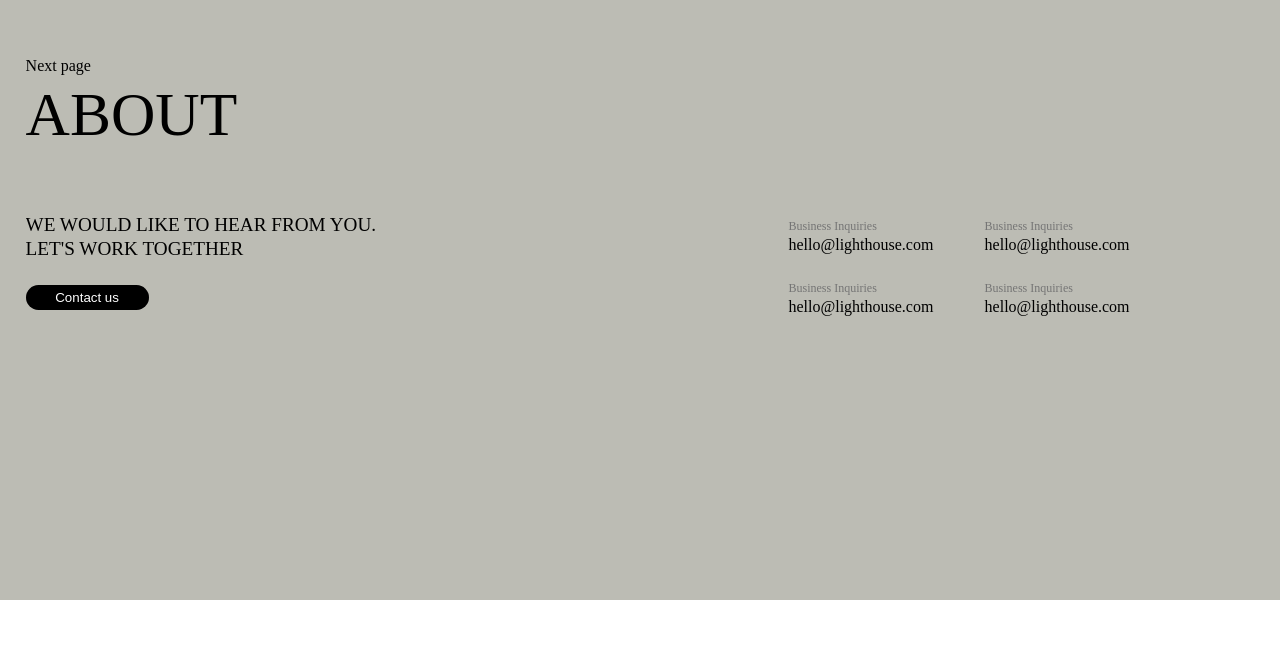
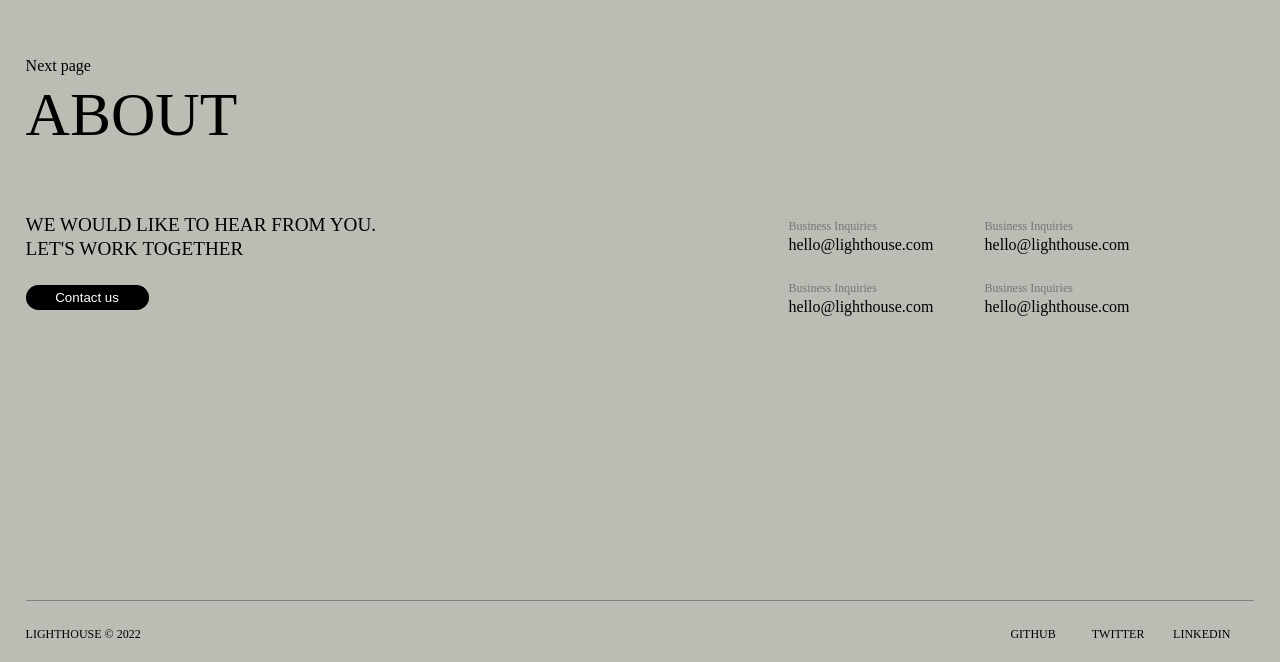
Before and after one commit to muhsinkamil/loveearth, a React (Vite) app: page / in a window 1280 px wide. Shown: the part 2011-2673 px from the top of the page. Before the commit the page ends 2611 px from the top, so only its background shows below. Built offline with nearby package versions, Linux system fonts and the light colour scheme.

Commit message:
extract footer icon container to a comp

```diff
--- a/src/components/Contact/index.tsx
+++ b/src/components/Contact/index.tsx
@@ -1,6 +1,7 @@
 import { AnimatePresence, motion } from 'framer-motion';
 import { unsetBodyOverflow } from '../../helpers';
 import { useContactForm } from '../../providers/contact';
+import FooterIconLine from '../Footer/FooterIconLine';
 import BackDrop from './Backdrop';
 import FormElements from './Form';
 import './styles.scss';
@@ -66,21 +67,8 @@ const ContactForm = () => {
               </div>
             </div>
 
-            <hr className="full-keyline" />
-            <div className="footer-icon-container">
-              <div className="ftr-icon-left">LightHouse &copy; 2022</div>
-              <div className="ftr-icon-right">
-                <div className="ftr-icon">
-                  <span className="hvr-underln-anim">Github</span>
-                </div>
-                <div className="ftr-icon">
-                  <span className="hvr-underln-anim">Twitter</span>
-                </div>
-                <div className="ftr-icon">
-                  <span className="hvr-underln-anim">Linkedin</span>
-                </div>
-              </div>
-            </div>
+            <div className="full-keyline" />
+            <FooterIconLine />
           </motion.div>
         </BackDrop>
       )}
--- a/src/components/Contact/styles.scss
+++ b/src/components/Contact/styles.scss
@@ -7,6 +7,7 @@
   background-color: rgba(#000000, 0.5);
   display: flex;
   align-items: flex-end;
+  z-index: 200;
 }
 
 .contact-form-wrapper {
@@ -21,7 +22,6 @@
   position: relative;
   overflow: scroll;
   scrollbar-width: none;
-  z-index: 200;
 
   &::-webkit-scrollbar {
     width: 0 !important;
@@ -144,26 +144,4 @@
     background-color: grey;
     grid-column: 1 / 3;
   }
-
-  .footer-icon-container {
-    display: flex;
-    justify-content: space-between;
-    grid-column: 1 / 3;
-    padding: 0.5vw 0;
-
-    .ftr-icon-left {
-      font-size: 12px;
-      text-transform: uppercase;
-    }
-
-    .ftr-icon-right {
-      display: grid;
-      grid-template-columns: 1fr 1fr 1fr;
-
-      .ftr-icon {
-        font-size: 12px;
-        margin-right: 2em;
-      }
-    }
-  }
 }
--- /dev/null
+++ b/src/components/Footer/FooterIconLine.tsx
@@ -0,0 +1,22 @@
+import './styles.scss';
+
+function FooterIconLine() {
+  return (
+    <div className="footer-icon-container">
+      <div className="ftr-icon-left">LightHouse &copy; 2022</div>
+      <div className="ftr-icon-right">
+        <div className="ftr-icon">
+          <span className="hvr-underln-anim">Github</span>
+        </div>
+        <div className="ftr-icon">
+          <span className="hvr-underln-anim">Twitter</span>
+        </div>
+        <div className="ftr-icon">
+          <span className="hvr-underln-anim">Linkedin</span>
+        </div>
+      </div>
+    </div>
+  );
+}
+
+export default FooterIconLine;
--- a/src/components/Footer/index.tsx
+++ b/src/components/Footer/index.tsx
@@ -1,6 +1,7 @@
 import { Link } from 'react-router-dom';
 import Button from '../Button';
 import Header from '../Header';
+import FooterIconLine from './FooterIconLine';
 import './styles.scss';
 
 type Props = {
@@ -12,6 +13,7 @@ type Props = {
 
 function Footer({ nextPageProps }: Props) {
   return (
+    <>
       <div
         className="std-container"
         style={{
@@ -89,6 +91,11 @@ function Footer({ nextPageProps }: Props) {
           </div>
         </div>
       </div>
+      <div className="std-container">
+        <div className="full-ftr-keyline" />
+        <FooterIconLine />
+      </div>
+    </>
   );
 }
 
--- a/src/components/Footer/styles.scss
+++ b/src/components/Footer/styles.scss
@@ -45,3 +45,33 @@
     flex-direction: column;
   }
 }
+
+.footer-icon-container {
+  display: flex;
+  justify-content: space-between;
+  grid-column: 1 / 3;
+  padding: 0.5vw 0;
+  padding-bottom: 20px;
+
+  .ftr-icon-left {
+    font-size: 12px;
+    text-transform: uppercase;
+  }
+
+  .ftr-icon-right {
+    display: grid;
+    grid-template-columns: 1fr 1fr 1fr;
+
+    .ftr-icon {
+      font-size: 12px;
+      margin-right: 2em;
+    }
+  }
+}
+
+.full-ftr-keyline {
+  height: 1px;
+  width: 100%;
+  margin-bottom: 20px;
+  background-color: grey;
+}
```
Lines whose indentation alone changed are shown as unchanged.
